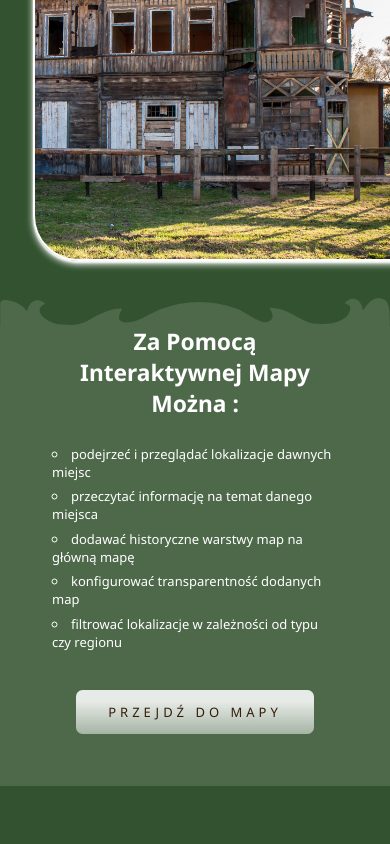
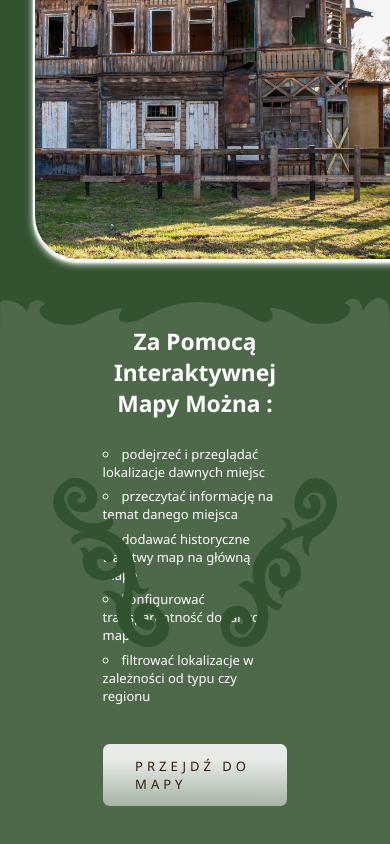
Before and after one commit to MacJ13/linia-otw-maps, a React (Vite) app: page /project in a window 390 px wide. Shown: the part 1741-2585 px from the top of the page. Before the commit the page ends 2527 px from the top, so only its background shows below. Built offline with nearby package versions, Linux system fonts and the light colour scheme.

Commit message:
Update ornament side svg in project page

```diff
--- a/src/pages/project/ProjectInfo/ProjectInfo.module.scss
+++ b/src/pages/project/ProjectInfo/ProjectInfo.module.scss
@@ -2,6 +2,7 @@
   background-color: rgba(255, 255, 255, 0.125);
   padding: 2rem 4rem;
   width: 100%;
+  overflow: hidden;
 }
 
 .box {
@@ -51,18 +52,41 @@
 }
 
 .ornament__side {
+  position: relative;
+  left: 2.5rem;
+
+  & > svg {
+    transform: rotate(150deg);
+  }
+
   &:last-child {
+    left: -2.5rem;
+
     & > svg {
-      transform: rotate(180deg);
+      transform: rotate(30deg);
     }
   }
 
   & > svg {
     fill: #335330;
-    height: 25rem;
+    height: 40rem;
   }
 
   @media screen and (max-width: 800px) {
-    display: none;
+    // display: none;
+
+    & > svg {
+      // fill: #335330;
+      height: 35.5rem;
+    }
+  }
+
+  @media screen and (max-width: 600px) {
+    // display: none;
+
+    & > svg {
+      // fill: #335330;
+      height: 35.5rem;
+    }
   }
 }
```
